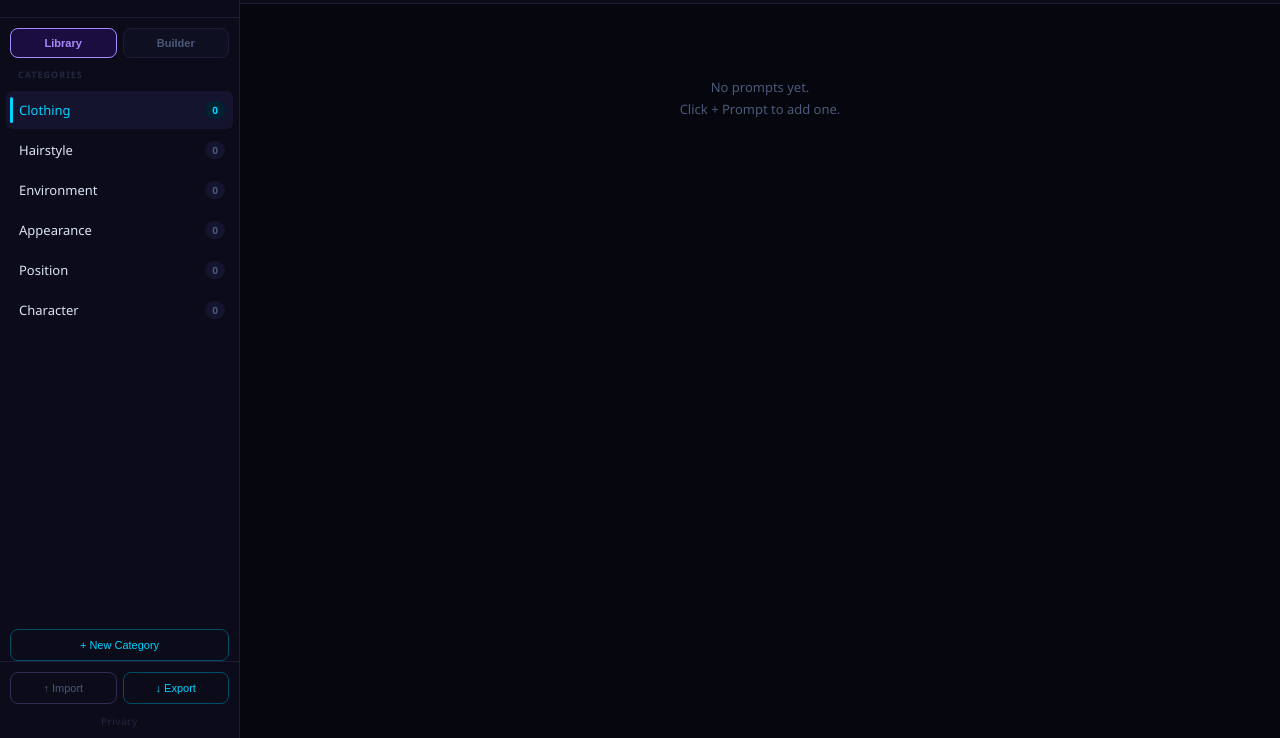
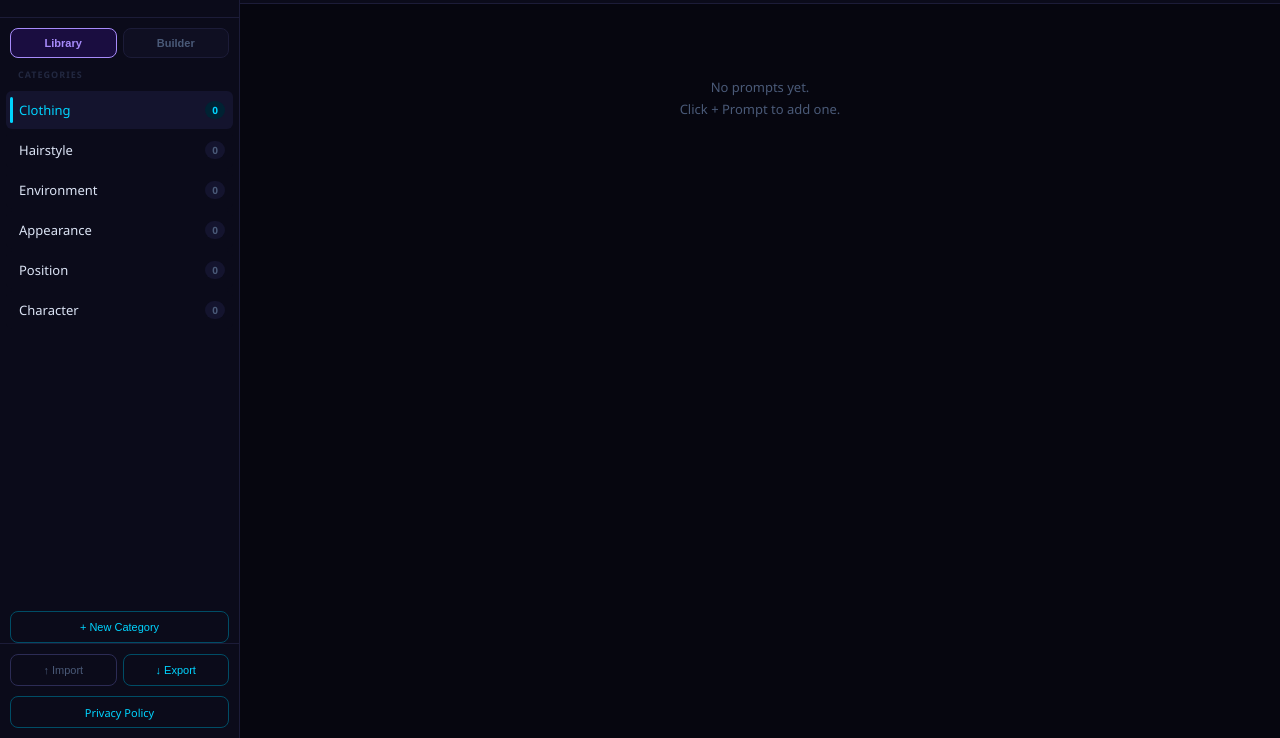
Before and after one commit to MastiffGame/PromptVault, a plain HTML site: page docs/index.html in a window 1280 px wide. Shown: the part 62-800 px from the top of the page. Drawn offline with Linux system fonts and the light colour scheme.

Commit message:
Style privacy link like the New Category button for visibility
Co-Authored-By: Claude Opus 4.7 <noreply@anthropic.com>

```diff
--- a/docs/index.html
+++ b/docs/index.html
@@ -127,12 +127,15 @@
   #sidebar-footer button:hover { background: var(--surf3); color: var(--txt); }
   #sidebar-footer .btn-exp { border-color: var(--cyan-mid); color: var(--cyan); }
   #sidebar-footer .btn-exp:hover { background: var(--cyan-dim); }
+  #privacy-wrap { padding: 0 10px 10px; }
   #privacy-link {
-    display: block; text-align: center; padding: 0 10px 10px;
-    color: var(--txt3); font-size: 10px; letter-spacing: 0.5px;
-    text-decoration: none; transition: color 0.15s;
-  }
-  #privacy-link:hover { color: var(--txt2); }
+    display: flex; align-items: center; justify-content: center;
+    width: 100%; height: 32px; border-radius: 8px;
+    border: 1px solid var(--cyan-mid); background: transparent;
+    color: var(--cyan); font-size: 11px; cursor: pointer;
+    text-decoration: none; transition: background 0.15s;
+  }
+  #privacy-link:hover { background: var(--cyan-dim); }
 
   /* ══════════════════════════════════════════
      CONTENT
@@ -519,7 +522,9 @@
     <button onclick="importJSON()">&#8593; Import</button>
     <button class="btn-exp" onclick="exportJSON()">&#8595; Export</button>
   </div>
-  <a id="privacy-link" href="privacy.html">Privacy</a>
+  <div id="privacy-wrap">
+    <a id="privacy-link" href="privacy.html">Privacy Policy</a>
+  </div>
 </aside>
 
 <!-- ── CONTENT ── -->
```
